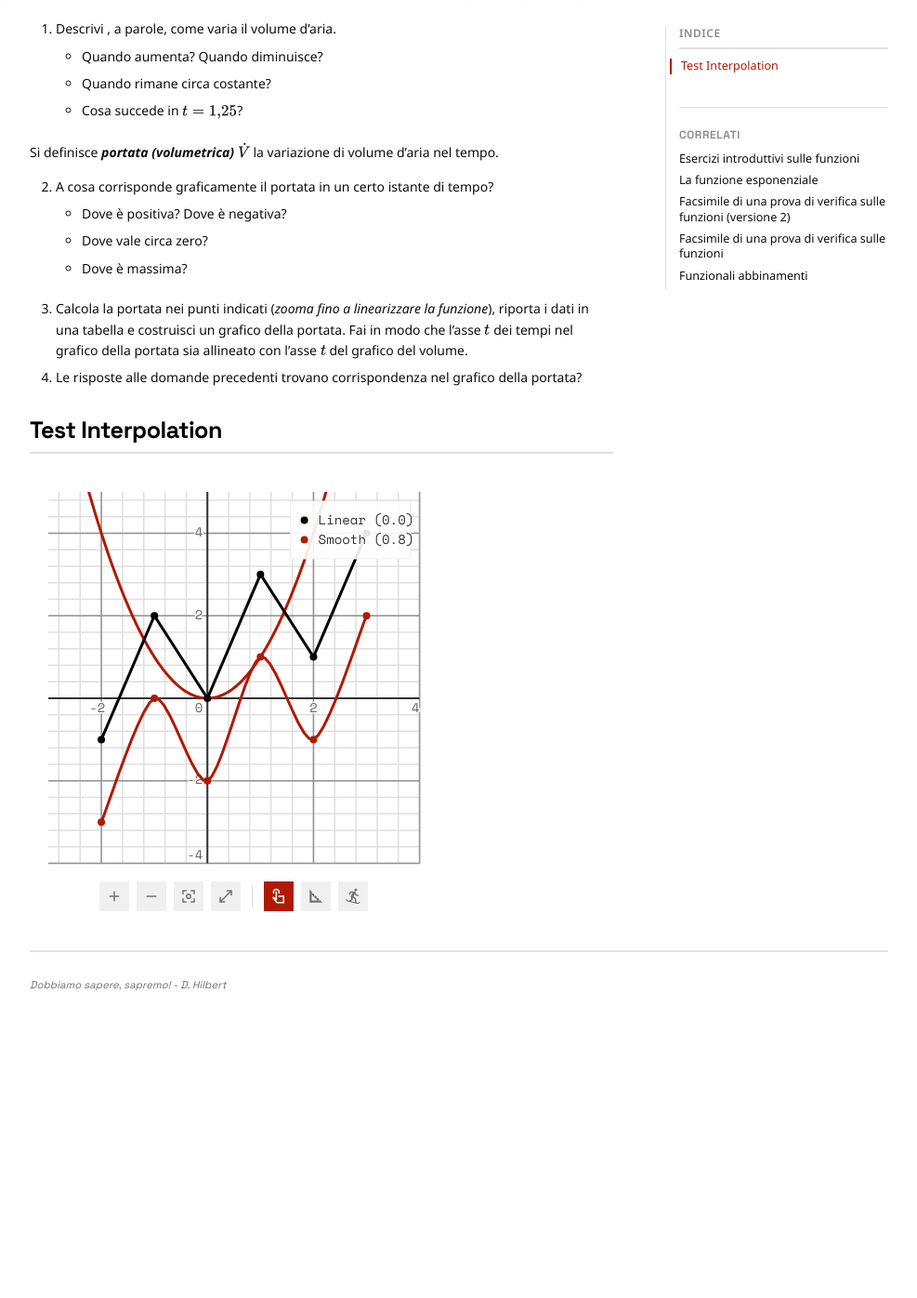
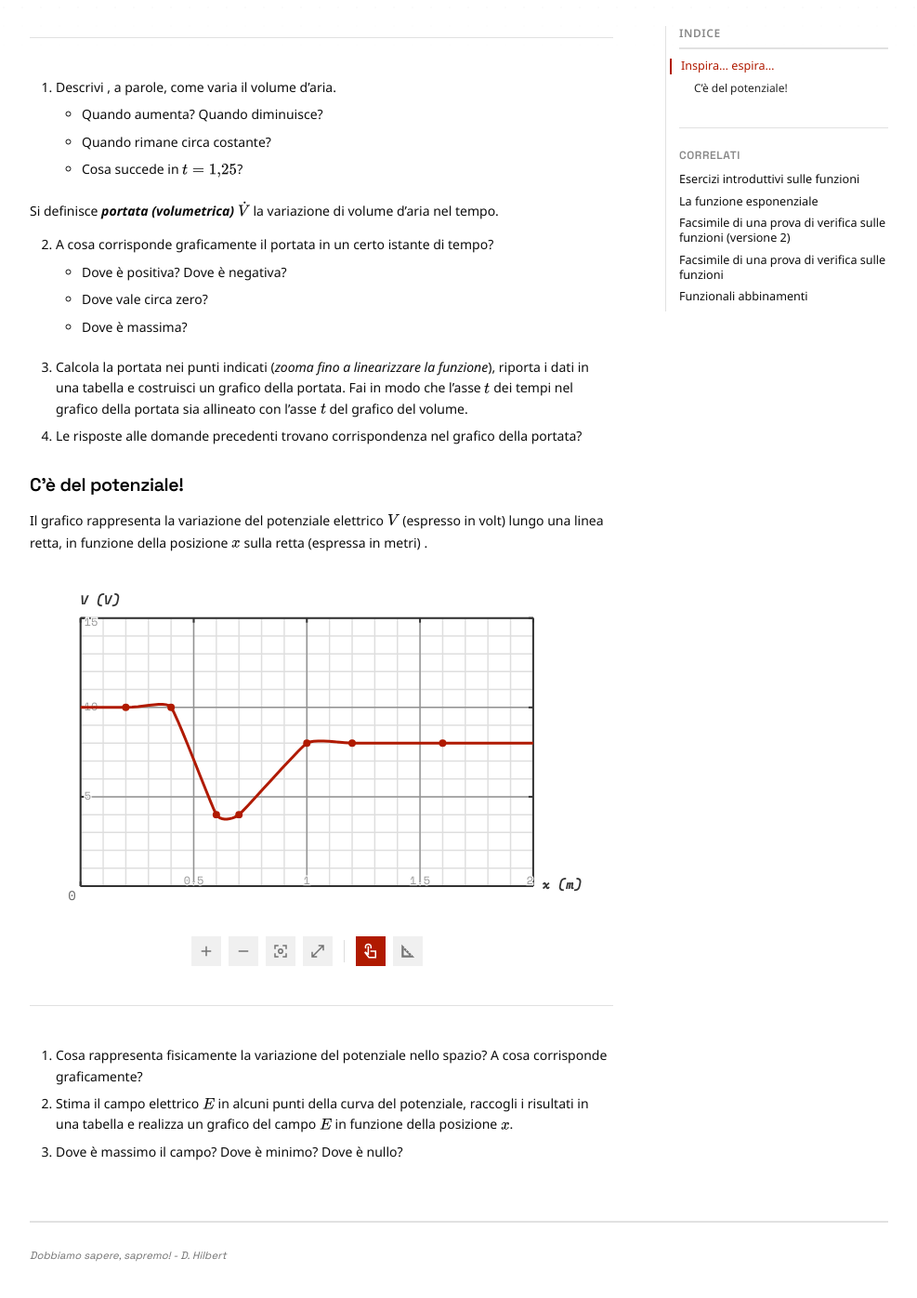
Before and after one commit to Bradwave/matephis, a Jekyll site: the page built from _notes/Public/scoperta-derivata.md, in a window 1280 px wide and 1400 px high, scrolled down 782 px. Shown: the top 1396 px of the window at 93% size, without its empty margins (146-1133 px from the left). Built offline with Jekyll 4.4.1, drawn with Linux system fonts in a browser that asks for light colours; before the commit the page ends 1891 px from its top, so only the background shows below that.

Commit message:
See later.

````diff
--- a/_notes/Public/scoperta-derivata.md
+++ b/_notes/Public/scoperta-derivata.md
@@ -8,6 +8,8 @@ tags:
 plot: true
 ---
 
+## Inspira... espira...
+
 In figura è rappresentato il grafico del volume d'aria presente nei polmoni di una persona durante una respirazione regolare.
 
 ```matephis
@@ -17,15 +19,16 @@ In figura è rappresentato il grafico del volume d'aria presente nei polmoni di
   "xlim": [0,5],
   "ylim": [2,3],
   "boxPlot": true,
+  "boxNumbersInside": true,
   "aspectRatio": "3:2",
   "axisLabels": ["t","V"],
   "axisUnitMeasures": ["s", "L"],
   "axisLabelStyle": "italic",
   "showXTicks": true,
   "showYTicks": true,
-  "padding": 70,
   "interactive": true,
   "constrainView": true,
+  "padding": 55,
   "data": [
     { "fn": "0.6*sin(pi*x/2.5)^4+2.2", "color": "red1", "domain": [0,6] },
     { "points": [[0.25,"0.6*sin(pi*0.25/2.5)^4+2.2"],[0.75,"0.6*sin(pi*0.75/2.5)^4+2.2"],[1,"0.6*sin(pi*1/2.5)^4+2.2"],[1.25,"0.6*sin(pi*1.25/2.5)^4+2.2"],[1.5,"0.6*sin(pi*1.5/2.5)^4+2.2"],[1.75,"0.6*sin(pi*1.75/2.5)^4+2.2"],[2,"0.6*sin(pi*2/2.5)^4+2.2"],[2.25,"0.6*sin(pi*2.25/2.5)^4+2.2"]], "fillColor": "red1", "radius": 3, "strokeColor": "#fff", "strokeWidth": 2 }
@@ -50,38 +53,46 @@ Si definisce ***portata (volumetrica)*** $\dot{V}$ la variazione di volume d'ari
 3. Calcola la portata nei punti indicati (*zooma fino a linearizzare la funzione*), riporta i dati in una tabella e costruisci un grafico della portata. Fai in modo che l'asse $t$ dei tempi nel grafico della portata sia allineato con l'asse $t$ del grafico del volume.
 4. Le risposte alle domande precedenti trovano corrispondenza nel grafico della portata?
 
-## Test Interpolation
+### C'è del potenziale!
+
+Il grafico rappresenta la variazione del potenziale elettrico $V$ (espresso in volt) lungo una linea retta, in funzione della posizione $x$ sulla retta (espressa in metri) .
 
 ```matephis
 {
+  "cssWidth": "95%",
   "width": 600,
   "height": 400,
-  "xlim": [-3, 4],
-  "ylim": [-4, 5],
+  "xlim": [0, 2],
+  "ylim": [0, 15],
+  "aspectRatio": "3:2",
+  "axisLabels": ["x","V"],
+  "axisUnitMeasures": ["m", "V"],
+  "axisLabelStyle": "italic",
+  "showXTicks": true,
+  "showYTicks": true,
   "interactive": true,
   "pointSelection": true,
   "slopeSelection": true,
-  "tangentSelection": true,
   "specifySlope": true,
-  "legend": true,
+  "slopeLabel": "E",
+  "boxPlot": true,
+  "boxNumbersInside": true,
+  "padding": 55,
   "data": [
-    { "fn": "x^2" },
     {
       "type": "interpolation",
-      "points": [[-2, -1], [-1, 2], [0, 0], [1, 3], [2, 1], [3, 4]],
-      "smoothness": 0,
-      "color": "black1",
+      "points": [[-1, 10], [0.2, 10], [0.4, 10], [0.6, 4], [0.7, 4], [1,8], [1.2, 8], [1.6, 8], [2.5, 8]],
+      "smoothness": 0.4,
+      "color": "red1",
       "width": 3,
-      "label": "Linear (0.0)"
-    },
-    {
-       "type": "interpolation",
-       "points": [[-2, -3], [-1, 0], [0, -2], [1, 1], [2, -1], [3, 2]],
-       "smoothness": 0.8,
-       "color": "red1",
-       "width": 3,
-       "label": "Smooth (0.8)"
+      "showPoints": false
     }
   ]
 }
 ```
+
+---
+
+1. Cosa rappresenta fisicamente la variazione del potenziale nello spazio? A cosa corrisponde graficamente?
+2. Stima il campo elettrico $E$ in alcuni punti della curva del potenziale, raccogli i risultati in una tabella e realizza un grafico del campo $E$ in funzione della posizione $x$.
+3. Dove è massimo il campo? Dove è minimo? Dove è nullo?
--- a/assets/js/matephis-plot.js
+++ b/assets/js/matephis-plot.js
@@ -1733,8 +1733,14 @@ class MatephisPlot {
             let isStickyX = false;
 
             if (this.config.boxPlot) {
-                numY = this.height - this.padding + 12;
-                numBaseline = "hanging";
+                if (this.config.boxNumbersInside) {
+                    numY = this.height - this.padding - 2;
+                    numBaseline = "bottom";
+                    isStickyX = true;
+                } else {
+                    numY = this.height - this.padding + 12;
+                    numBaseline = "hanging";
+                }
             } else {
                 // Clamp to Top
                 if (axisY < this.padding) {
@@ -1818,8 +1824,14 @@ class MatephisPlot {
             let isStickyY = false;
 
             if (this.config.boxPlot) {
-                numX = this.padding - 8;
-                numAlign = "end";
+                if (this.config.boxNumbersInside) {
+                    numX = this.padding + 4;
+                    numAlign = "start";
+                    isStickyY = true;
+                } else {
+                    numX = this.padding - 8;
+                    numAlign = "end";
+                }
             } else {
                 // Clamp to Left
                 if (axisX < this.padding) {
@@ -2774,7 +2786,7 @@ class MatephisPlot {
             "sampleStep", "fontSize", "renderOrder", "params", "showSliders", "data", "labelWeight",
             "numberSize", "labelSize", "legendSize",
             "axisLabelWeight", "axisLabelStyle", "labelStyle", "axisLabelOffset", "axisUnitMeasures",
-            "boxPlot", "boxPlotPartial", "constrainView",
+            "boxPlot", "boxPlotPartial", "constrainView", "boxNumbersInside",
             "pointSelection", "slopeSelection", "tangentSelection", "slopeLabel", "specifySlope"
         ];
 
````
Also changed, not shown: _notes/Public/test-boxplot.md (added, +59 -0 lines), _notes/Public/test-plot.md (+2 -0 lines).
